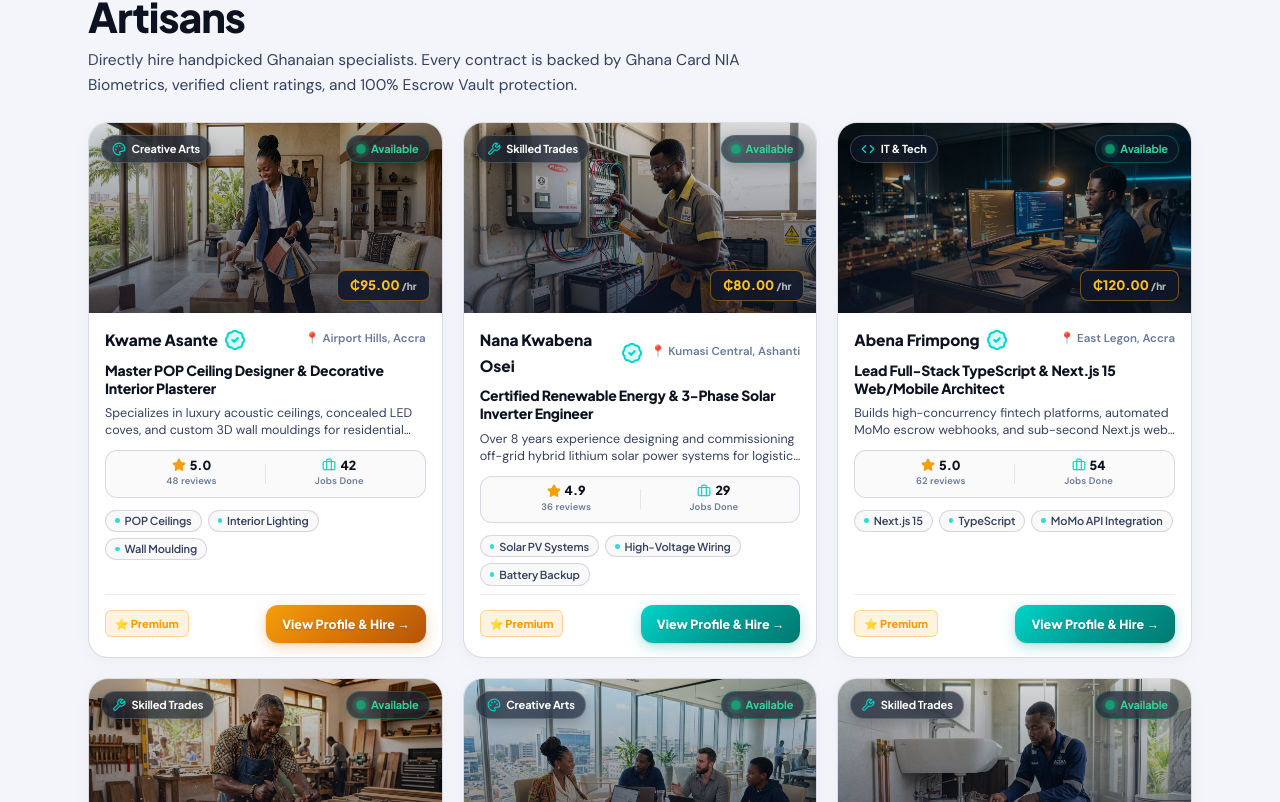
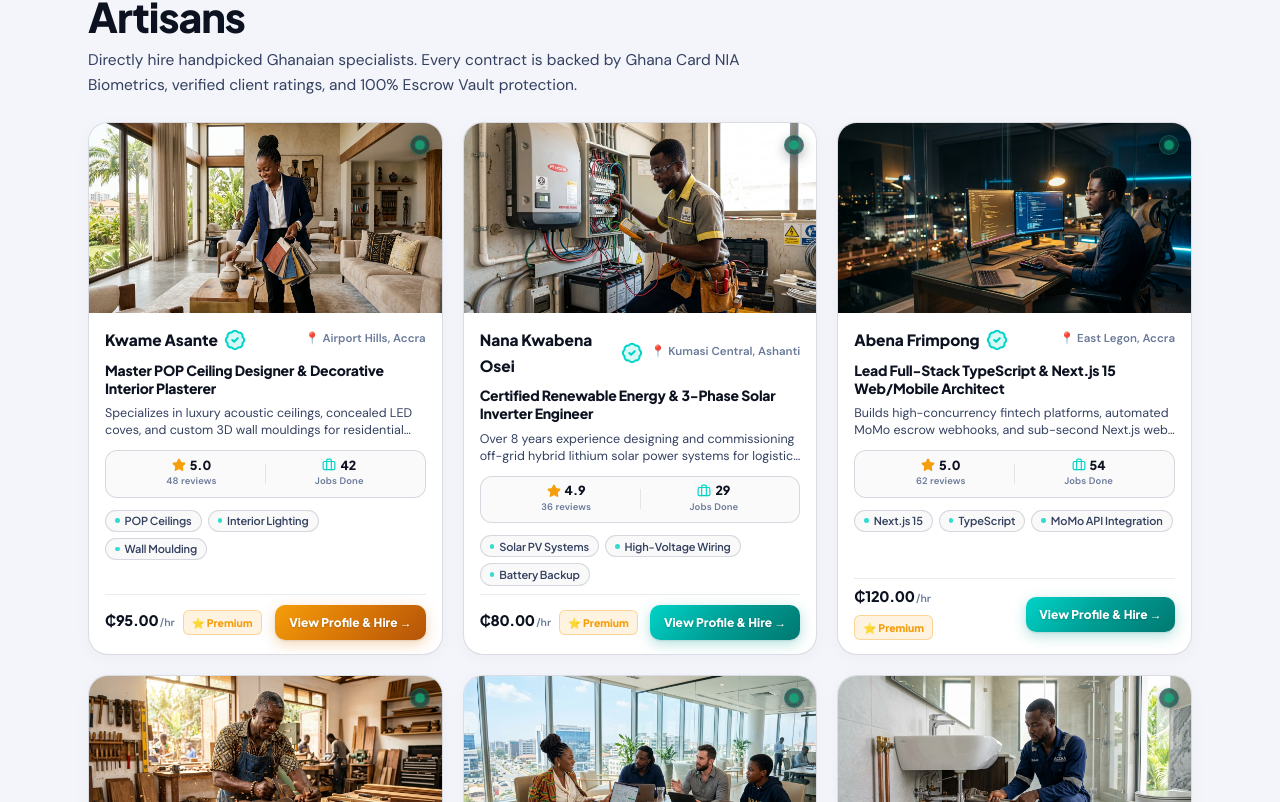
Before and after one commit to JoeVardyGC/GigGhana, a Next.js app: page / in a window 1280 px wide. Shown: the part 938-1740 px from the top of the page. Built offline with nearby package versions, Linux system fonts and the light colour scheme.

Commit message:
feat(talent): switch provider cards to clean editorial showcase with integrated footer rate

```diff
--- a/app/globals.css
+++ b/app/globals.css
@@ -2015,7 +2015,7 @@ html.dark .artisan-studio-card:hover, [data-theme="dark"] .artisan-studio-card:h
   box-shadow: 0 18px 40px rgba(0, 0, 0, 0.5), 0 0 30px rgba(245, 158, 11, 0.15);
 }
 
-/* Card Visual Profile Image Box (Compact Portrait Showcase) */
+/* Card Visual Profile Image Box (Clean Editorial Showcase) */
 .artisan-cover-wrap {
   position: relative;
   height: 190px;
@@ -2035,74 +2035,21 @@ html.dark .artisan-studio-card:hover, [data-theme="dark"] .artisan-studio-card:h
   transform: scale(1.05);
 }
 
-.artisan-cover-scrim {
-  position: absolute;
-  inset: 0;
-  background: linear-gradient(180deg, rgba(0, 0, 0, 0.15) 0%, rgba(15, 23, 42, 0.65) 100%);
-}
-
-.artisan-cover-top {
+.artisan-cover-live-dot {
   position: absolute;
   top: 12px;
-  left: 12px;
-  right: 12px;
-  display: flex;
-  align-items: center;
-  justify-content: space-between;
-  z-index: 2;
-}
-
-.artisan-cover-cat {
-  display: inline-flex;
-  align-items: center;
-  gap: 5.5px;
-  font-size: 11px;
-  font-weight: 700;
-  color: #FFFFFF;
-  background: rgba(15, 23, 42, 0.65);
-  backdrop-filter: blur(12px);
-  -webkit-backdrop-filter: blur(12px);
-  border: 1px solid rgba(255, 255, 255, 0.18);
-  padding: 4px 10px;
-  border-radius: 50px;
-  font-family: var(--fm);
-  letter-spacing: -0.01em;
-  box-shadow: 0 4px 14px rgba(0, 0, 0, 0.25);
-}
-
-.artisan-cover-status {
-  display: inline-flex;
-  align-items: center;
-  gap: 6px;
-  font-size: 11px;
-  font-weight: 700;
-  color: #34D399;
-  background: rgba(15, 23, 42, 0.65);
-  backdrop-filter: blur(12px);
-  -webkit-backdrop-filter: blur(12px);
-  border: 1px solid rgba(16, 185, 129, 0.35);
-  padding: 4px 10px;
-  border-radius: 50px;
-  font-family: var(--fm);
-  letter-spacing: -0.01em;
-  box-shadow: 0 4px 14px rgba(0, 0, 0, 0.25);
-}
-
-.artisan-cover-rate-tag {
-  position: absolute;
-  bottom: 12px;
   right: 12px;
   z-index: 2;
-  font-size: 13px;
-  font-weight: 800;
-  color: #FBBF24;
-  background: rgba(15, 23, 42, 0.88);
-  backdrop-filter: blur(8px);
-  -webkit-backdrop-filter: blur(8px);
-  border: 1px solid rgba(245, 158, 11, 0.45);
-  padding: 4px 12px;
-  border-radius: 8px;
-  font-family: var(--fm);
+  background: rgba(15, 23, 42, 0.65);
+  backdrop-filter: blur(10px);
+  -webkit-backdrop-filter: blur(10px);
+  border: 1px solid rgba(16, 185, 129, 0.4);
+  padding: 5px;
+  border-radius: 50%;
+  display: flex;
+  align-items: center;
+  justify-content: center;
+  box-shadow: 0 4px 12px rgba(0, 0, 0, 0.3);
 }
 
 /* Card Body (Compact & Snug Around Content) */
@@ -2297,13 +2244,41 @@ html.lm .artisan-skill-tag, [data-theme="light"] .artisan-skill-tag {
   margin-top: auto;
 }
 
+.artisan-footer-meta {
+  display: flex;
+  align-items: center;
+  gap: 8px;
+  flex-wrap: wrap;
+}
+
+.artisan-footer-rate {
+  display: flex;
+  align-items: baseline;
+  gap: 1.5px;
+}
+
+.artisan-rate-val {
+  font-size: 14.5px;
+  font-weight: 800;
+  color: var(--tx);
+  font-family: var(--fm);
+  letter-spacing: -0.02em;
+  line-height: 1;
+}
+
+.artisan-rate-unit {
+  font-size: 10.5px;
+  font-weight: 600;
+  color: var(--tx-3);
+}
+
 .artisan-footer-tier {
   display: inline-flex;
   align-items: center;
   gap: 4px;
-  font-size: 11px;
+  font-size: 10.5px;
   font-weight: 750;
-  padding: 3.5px 9px;
+  padding: 3px 8px;
   border-radius: 6px;
   font-family: var(--fm);
 }
@@ -2331,11 +2306,12 @@ html.dark .artisan-tier-verified {
 }
 
 .artisan-footer-btn {
-  padding: 9px 16px;
-  font-size: 12.5px;
+  padding: 8px 14px;
+  font-size: 12px;
   font-weight: 750;
-  border-radius: 12px;
+  border-radius: 10px;
   transition: all 0.2s cubic-bezier(0.16, 1, 0.3, 1);
+  white-space: nowrap;
 }
 
 /* Responsive Breakpoints */
--- a/components/LandingPage.tsx
+++ b/components/LandingPage.tsx
@@ -771,7 +771,7 @@ const occupationSlides = [
                       key={p.id || idx}
                       className="artisan-studio-card p-0"
                     >
-                      {/* Visual Studio Cover Banner */}
+                      {/* Visual Studio Cover Banner (Clean Editorial Photography) */}
                       <div className="artisan-cover-wrap">
                         <img
                           src={coverImg}
@@ -779,24 +779,8 @@ const occupationSlides = [
                           className="artisan-cover-img"
                           loading="lazy"
                         />
-                        <div className="artisan-cover-scrim" />
-
-                        {/* Top Overlays */}
-                        <div className="artisan-cover-top">
-                          <div className="artisan-cover-cat">
-                            {renderCatIcon(p.cat_name, p.cat_icon)}
-                            <span>{p.cat_name || 'Artisan Pro'}</span>
-                          </div>
-                          <div className="artisan-cover-status">
+                        <div className="artisan-cover-live-dot" title="Available for hire">
                           <span className="live-pulse-dot" />
-                            <span>Available</span>
-                          </div>
-                        </div>
-
-                        {/* Benchmark Rate Tag */}
-                        <div className="artisan-cover-rate-tag">
-                          {formatCurrency(p.hourly_rate || 85)}
-                          <small style={{ fontSize: '10px', color: 'rgba(255,255,255,0.7)', marginLeft: '2px' }}>/hr</small>
                         </div>
                       </div>
 
@@ -855,6 +839,11 @@ const occupationSlides = [
 
                         {/* Card Action Footer */}
                         <div className="artisan-studio-footer">
+                          <div className="artisan-footer-meta">
+                            <div className="artisan-footer-rate">
+                              <span className="artisan-rate-val">{formatCurrency(p.hourly_rate || 85)}</span>
+                              <span className="artisan-rate-unit">/hr</span>
+                            </div>
                             {tier === 'premium' ? (
                               <div className="artisan-footer-tier artisan-tier-premium">
                                 ⭐ Premium
@@ -863,7 +852,8 @@ const occupationSlides = [
                               <div className="artisan-footer-tier artisan-tier-verified">
                                 ✓ Verified
                               </div>
-                          ) : <div />}
+                            ) : null}
+                          </div>
                           <a
                             href={`/profile.php?id=${p.user_id || p.id}`}
                             className={`btn ${isLeadSpotlight ? 'btn-gold' : 'btn-blue'} artisan-footer-btn`}
```
Lines whose indentation alone changed are shown as unchanged.
